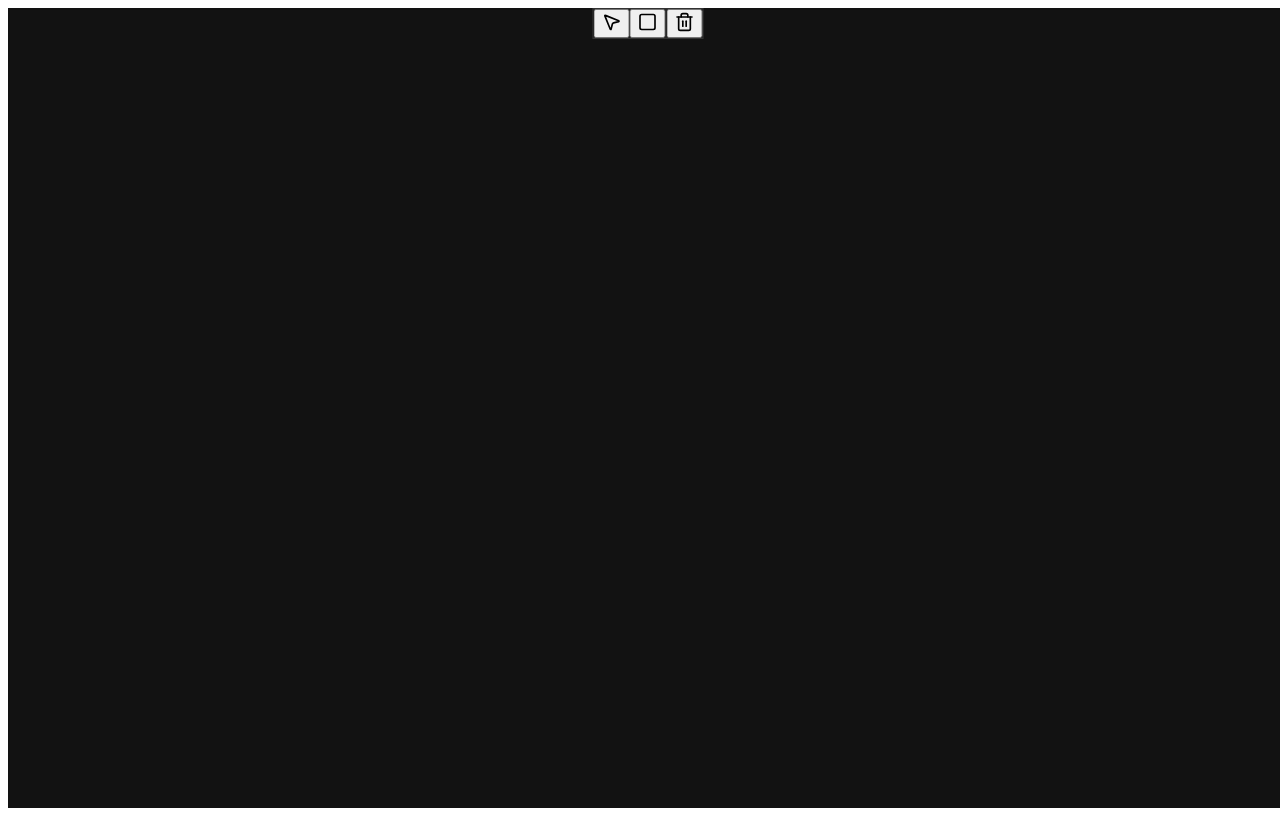
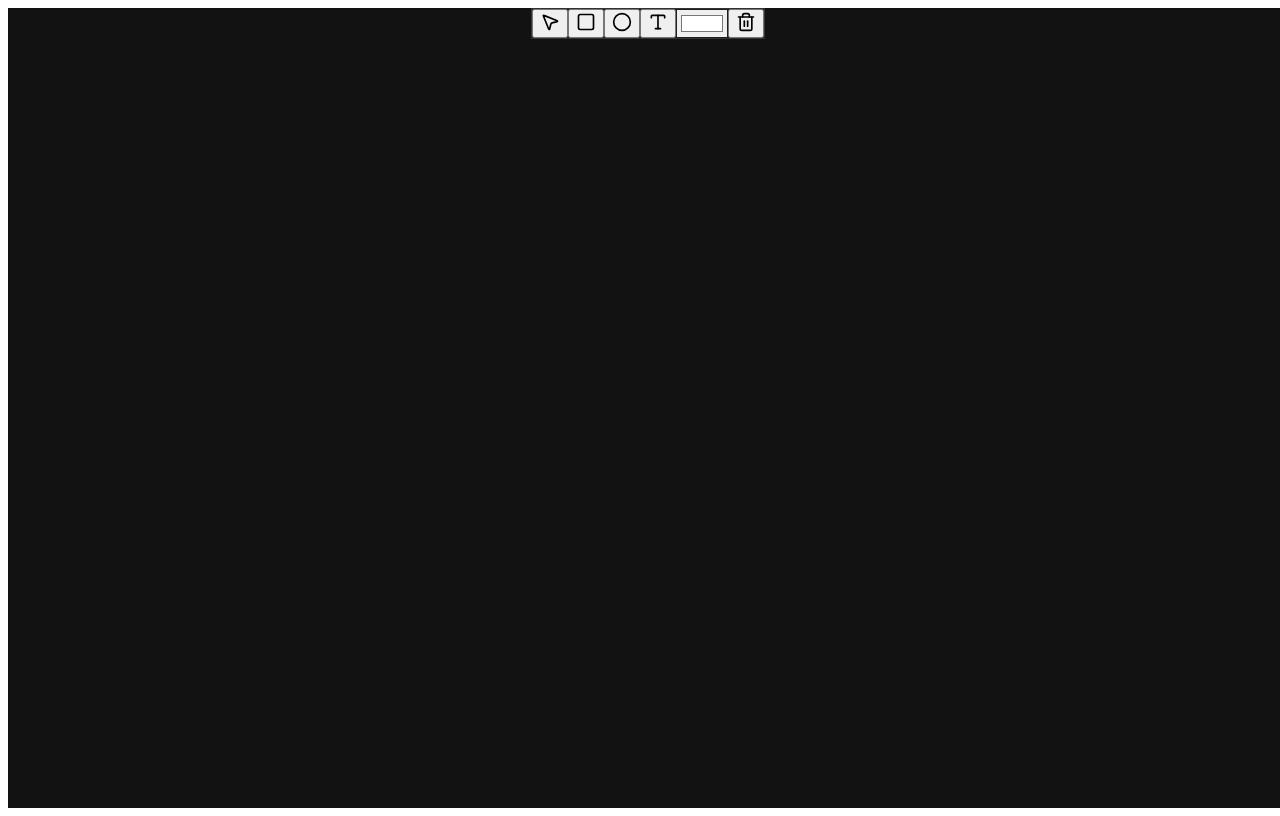
Before and after one commit to HeyyAbishek/whitespace, a Next.js app: page / in a window 1280 px wide. Built offline with nearby package versions, Linux system fonts and the light colour scheme.

Commit message:
feat: added creative tools - circle, text, and color picker

```diff
--- a/src/components/canvas/Canvas.tsx
+++ b/src/components/canvas/Canvas.tsx
@@ -1,12 +1,13 @@
 'use client';
 
 import React, { useState, useEffect } from 'react';
-import { Square, MousePointer2, Trash2, Undo } from 'lucide-react';
+import { Square, Circle, Type, MousePointer2, Trash2, Undo } from 'lucide-react';
 
 export default function Canvas() {
   const [elements, setElements] = useState<any[]>([]);
   const [camera, setCamera] = useState({ x: 0, y: 0, zoom: 1 });
-  const [tool, setTool] = useState<'select' | 'rectangle'>('rectangle');
+  const [tool, setTool] = useState<'select' | 'rectangle' | 'circle' | 'text'>('rectangle');
+  const [currentColor, setCurrentColor] = useState('#ffffff');
   const [selectedId, setSelectedId] = useState<string | null>(null);
 
   const [isDragging, setIsDragging] = useState(false);
@@ -35,6 +36,8 @@ export default function Canvas() {
       }
       if (e.key === 'v') setTool('select');
       if (e.key === 'r') setTool('rectangle');
+      if (e.key === 'c') setTool('circle');
+      if (e.key === 't') setTool('text');
     };
     window.addEventListener('keydown', handleKeyDown);
     return () => window.removeEventListener('keydown', handleKeyDown);
@@ -59,14 +62,35 @@ export default function Canvas() {
       return;
     }
 
-    if (tool === 'rectangle') {
+    // DRAWING
+    if (tool === 'rectangle' || tool === 'circle') {
       const newId = crypto.randomUUID();
-      setElements(prev => [...prev, { id: newId, type: 'rectangle', x, y, width: 0, height: 0, fill: '#fff' }]);
+      setElements(prev => [...prev, {
+        id: newId, type: tool, x, y, width: 0, height: 0,
+        stroke: currentColor, fill: 'transparent'
+      }]);
       setDrawingId(newId);
     }
+    // TEXT TOOL
+    else if (tool === 'text') {
+      const content = prompt("Enter text:");
+      if (content && content.trim() !== "") {
+        const newId = crypto.randomUUID();
+        setElements(prev => [...prev, {
+          id: newId, type: 'text', x, y, width: 100, height: 40,
+          content: content, stroke: currentColor
+        }]);
+      }
+      setTool('select'); // Auto-switch to Select to move it immediately
+    }
+    // SELECT TOOL
     else if (tool === 'select') {
-      // FIX: Robust Hit Testing (Handles negative width/height)
       const clickedShape = [...elements].reverse().find(el => {
+        // Text detection (simpler box)
+        if (el.type === 'text') {
+            return x >= el.x && x <= el.x + 200 && y >= el.y && y <= el.y + 40;
+        }
+        // Shape detection
         const left = Math.min(el.x, el.x + el.width);
         const right = Math.max(el.x, el.x + el.width);
         const top = Math.min(el.y, el.y + el.height);
@@ -93,7 +117,7 @@ export default function Canvas() {
 
     const { x, y } = screenToWorld(e);
 
-    if (tool === 'rectangle' && drawingId) {
+    if (drawingId && (tool === 'rectangle' || tool === 'circle')) {
       setElements(prev => prev.map(el => el.id === drawingId ? { ...el, width: x - el.x, height: y - el.y } : el));
     }
 
@@ -120,15 +144,33 @@ export default function Canvas() {
     <div className="w-screen h-screen overflow-hidden bg-[#121212] text-white relative select-none">
 
       {/* TOOLBAR */}
-      <div className="absolute top-4 left-1/2 -translate-x-1/2 bg-[#1e1e1e] p-2 rounded-lg flex gap-2 z-50 border border-[#333] shadow-xl">
-        <button onClick={() => setTool('select')} className={`p-2 rounded ${tool === 'select' ? 'bg-blue-600' : 'hover:bg-[#333]'}`}>
+      <div className="absolute top-4 left-1/2 -translate-x-1/2 bg-[#1e1e1e] p-2 rounded-lg flex gap-2 z-50 border border-[#333] shadow-xl items-center">
+        <button onClick={() => setTool('select')} className={`p-2 shrink-0 rounded ${tool === 'select' ? 'bg-blue-600' : 'hover:bg-[#333]'}`}>
           <MousePointer2 size={20} />
         </button>
-        <button onClick={() => setTool('rectangle')} className={`p-2 rounded ${tool === 'rectangle' ? 'bg-blue-600' : 'hover:bg-[#333]'}`}>
+        <button onClick={() => setTool('rectangle')} className={`p-2 shrink-0 rounded ${tool === 'rectangle' ? 'bg-blue-600' : 'hover:bg-[#333]'}`}>
           <Square size={20} />
         </button>
-        <div className="w-px bg-[#333] mx-1" />
-        <button onClick={() => { setElements([]); localStorage.removeItem('whitespace-elements'); }} className="p-2 rounded hover:bg-red-900/50 text-red-400">
+        <button onClick={() => setTool('circle')} className={`p-2 shrink-0 rounded ${tool === 'circle' ? 'bg-blue-600' : 'hover:bg-[#333]'}`}>
+          <Circle size={20} />
+        </button>
+        <button onClick={() => setTool('text')} className={`p-2 shrink-0 rounded ${tool === 'text' ? 'bg-blue-600' : 'hover:bg-[#333]'}`}>
+          <Type size={20} />
+        </button>
+
+        <div className="w-px bg-[#333] h-6 mx-1 shrink-0" />
+
+        {/* NATIVE COLOR PICKER */}
+        <input
+          type="color"
+          value={currentColor}
+          onChange={(e) => setCurrentColor(e.target.value)}
+          className="w-8 h-8 p-0 border-0 rounded cursor-pointer shrink-0"
+        />
+
+        <div className="w-px bg-[#333] h-6 mx-1 shrink-0" />
+
+        <button onClick={() => { setElements([]); localStorage.removeItem('whitespace-elements'); }} className="p-2 shrink-0 rounded hover:bg-red-900/50 text-red-400">
           <Trash2 size={20} />
         </button>
       </div>
@@ -143,22 +185,51 @@ export default function Canvas() {
       >
         <div className="w-full h-full origin-top-left pointer-events-none" style={{ transform: `translate(${camera.x}px, ${camera.y}px) scale(${camera.zoom})` }}>
 
-           {/* Grid */}
            <div className="absolute inset-0 opacity-20" style={{ backgroundImage: 'radial-gradient(#888 1px, transparent 1px)', backgroundSize: '20px 20px' }} />
 
-           {/* Elements */}
-           {elements.map(el => (
-             <div
-               key={el.id}
-               className={`absolute bg-white/10 ${selectedId === el.id ? 'border-2 border-blue-500 shadow-[0_0_10px_rgba(59,130,246,0.5)]' : 'border border-white/50'}`}
-               style={{
-                 left: Math.min(el.x, el.x + el.width),
-                 top: Math.min(el.y, el.y + el.height),
-                 width: Math.abs(el.width),
-                 height: Math.abs(el.height)
-               }}
-             />
-           ))}
+           {elements.map(el => {
+             const isSelected = selectedId === el.id;
+             const baseStyle = {
+               position: 'absolute' as const,
+               left: Math.min(el.x, el.x + el.width),
+               top: Math.min(el.y, el.y + el.height),
+               width: Math.abs(el.width),
+               height: Math.abs(el.height),
+               borderColor: el.stroke,
+               color: el.stroke
+             };
+
+             if (el.type === 'text') {
+                return (
+                    <div key={el.id}
+                         style={{
+                            position: 'absolute',
+                            left: el.x, top: el.y,
+                            color: el.stroke,
+                            fontSize: '24px',
+                            fontFamily: 'sans-serif',
+                            border: isSelected ? '1px solid #3b82f6' : 'none',
+                            padding: '4px'
+                         }}
+                    >
+                        {el.content}
+                    </div>
+                );
+             }
+
+             return (
+               <div
+                 key={el.id}
+                 className={`absolute bg-transparent ${isSelected ? 'ring-2 ring-blue-500 shadow-xl' : ''}`}
+                 style={{
+                   ...baseStyle,
+                   borderWidth: '2px',
+                   borderStyle: 'solid',
+                   borderRadius: el.type === 'circle' ? '50%' : '0%'
+                 }}
+               />
+             );
+           })}
         </div>
       </div>
     </div>
```
